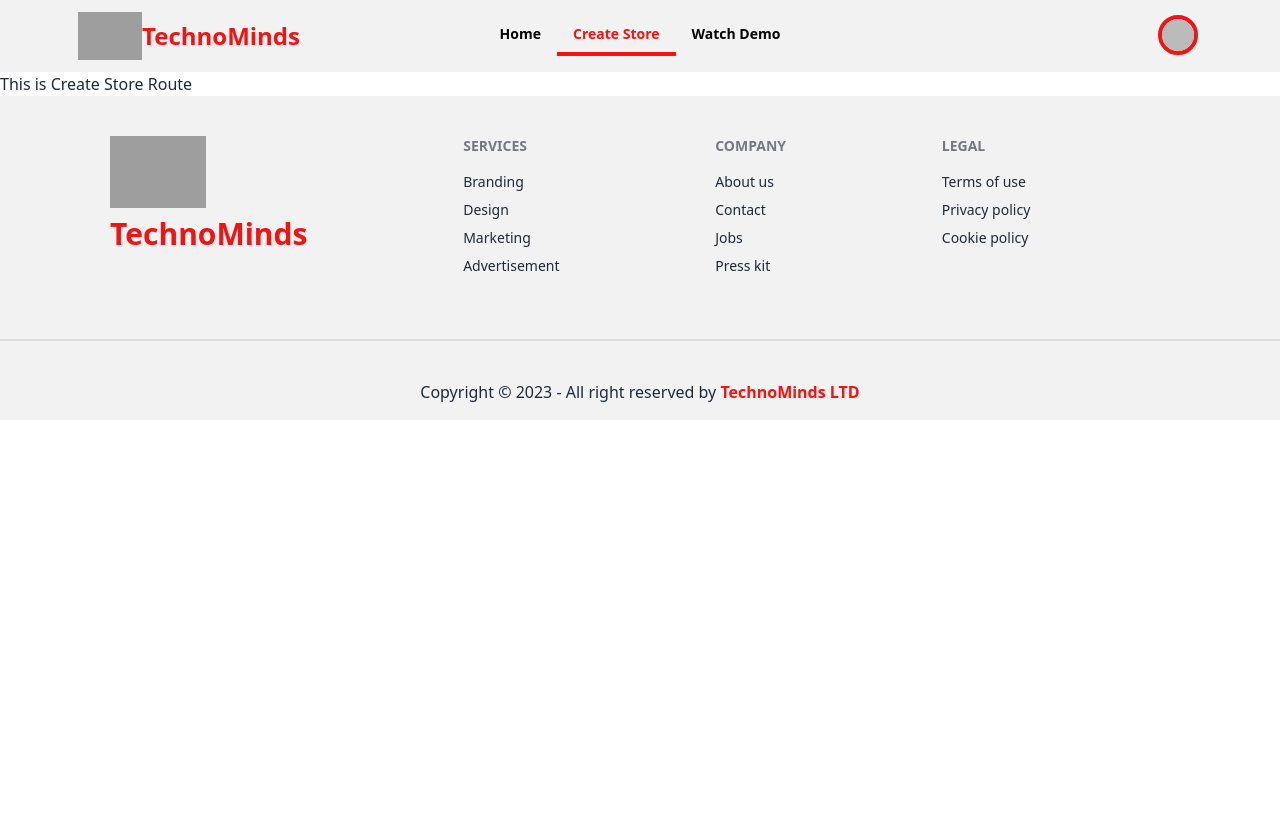
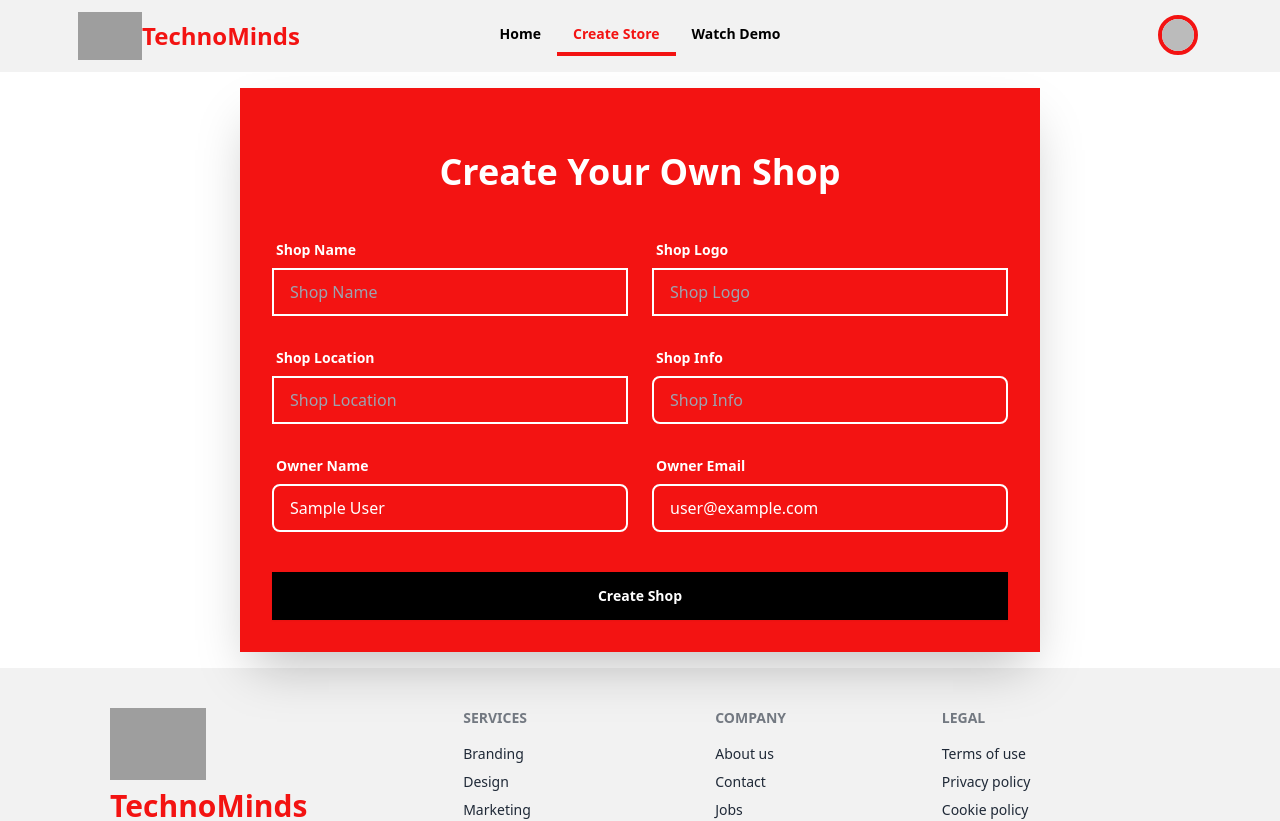
Before and after one commit to Ifteharr001/technomind-inventory-management-system, a React (Vite) app: page /create-store in a window 1280 px wide. Shown: the top 821 px of the page. Before the commit the page ends 800 px from the top, so only its background shows below. Built offline with nearby package versions, Linux system fonts and the light colour scheme; no server answers; sample sign-in values are in the browser's storage; grey boxes are pictures that could not be loaded.

Commit message:
created user shop route

```diff
--- a/src/Pages/CreateStore/CreateStore.jsx
+++ b/src/Pages/CreateStore/CreateStore.jsx
@@ -1,11 +1,164 @@
+import { useContext } from "react";
 import { Helmet } from "react-helmet-async";
+import { AuthContext } from "../../Provider/AuthProvider/AuthProvider";
 const CreateStore = () => {
+   const { user } = useContext(AuthContext);
+
+  const handleCreateShop = (e) => {
+    e.preventDefault();
+    const form = e.target;
+    const shopName = form.shopName.value;
+    const shopLogo = form.shopLogo.value;
+    const shopLocation = form.shopLocation.value;
+    const shopInfo = form.shopInfo.value;
+    const ownerName = form.ownerName.value;
+    const ownerEmail = form.ownerEmail.value;
+
+    const createShop = {
+      shopName,
+      shopLogo,
+      shopLocation,
+      shopInfo,
+      ownerName,
+      ownerEmail,
+      roll: 'manager'
+    };
+    console.log(createShop);
+
+
+  };
+
+
+
+
     return (
       <div>
         <Helmet>
           <title>TechnoMinds | Create Store</title>
         </Helmet>
-        <h2>This is Create Store Route</h2>
+
+        <div className="hero">
+          <div className="hero-content ">
+            <div className="card flex-shrink-0 lg:w-[800px] shadow-2xl bg-[#f31312] rounded-none border-none">
+              <form onSubmit={handleCreateShop} className="card-body ">
+                <h2 className="text-4xl font-bold my-8 text-[#fff]  text-center ">
+                  Create Your Own Shop
+                </h2>
+
+                <div className="grid grid-cols-1 md:grid-cols-2 gap-6">
+
+                  {/* Shop Name */}
+                  <div className="form-control">
+                    <label className="label">
+                      <span className="label-text  text-white font-bold">
+                        Shop Name
+                      </span>
+                    </label>
+                    <input
+                      type="text"
+                      name="shopName"
+                      placeholder="Shop Name"
+                      className="input input-bordered text-white bg-transparent border-2 border-white rounded-none"
+                      required
+                    />
+                  </div>
+
+                  {/* Shop Logo */}
+                  <div className="form-control">
+                    <label className="label">
+                      <span className="label-text  text-white font-bold">
+                        Shop Logo
+                      </span>
+                    </label>
+                    <input
+                      type="text"
+                      name="shopLogo"
+                      placeholder="Shop Logo"
+                      className="input input-bordered text-white  bg-transparent border-2 border-white rounded-none"
+                      required
+                    />
+                  </div>
+
+                  {/* Shop Location */}
+                  <div className="form-control">
+                    <label className="label">
+                      <span className="label-text  text-white font-bold">
+                        Shop Location
+                      </span>
+                    </label>
+                    <input
+                      type="text"
+                      name="shopLocation"
+                      placeholder="Shop Location"
+                      className="input input-bordered text-white  bg-transparent border-2 border-white rounded-none"
+                      required
+                    />
+                  </div>
+
+
+                  {/* Shop Info */}
+                  <div className="form-control">
+                    <label className="label">
+                      <span className="label-text  text-white font-bold">
+                        Shop Info
+                      </span>
+                    </label>
+                    <input
+                      type="text"
+                      placeholder="Shop Info"
+                      name="shopInfo"
+                      className="input input-bordered  text-white bg-transparent border-2 border-white rounded-None"
+                      required
+                    />
+                  </div>
+
+
+                  {/* Owner Name */}
+                  {user && (
+                    <div className="form-control">
+                      <label className="label">
+                        <span className="label-text  text-white font-bold">
+                          Owner Name
+                        </span>
+                      </label>
+                      <input
+                        defaultValue={user?.displayName}
+                        type="text"
+                        name="ownerName"
+                        className="input input-bordered  text-white bg-transparent border-2 border-white rounded-None"
+                        required
+                        readOnly={true}
+                      />
+                    </div>
+                  )}
+                  {user && (
+                    <div className="form-control">
+                      <label className="label">
+                        <span className="label-text  text-white font-bold">
+                          Owner Email
+                        </span>
+                      </label>
+                      <input
+                        defaultValue={user?.email}
+                        type="text"
+                        name="ownerEmail"
+                        className="input input-bordered  text-white bg-transparent border-2 border-white rounded-None"
+                        required
+                        readOnly={true}
+                      />
+                    </div>
+                  )}
+                </div>
+
+                <input
+                  className="btn btn-block rounded-none bg-[#000] border-none text-white mt-8"
+                  type="submit"
+                  value="Create Shop"
+                />
+              </form>
+            </div>
+          </div>
+        </div>
       </div>
     );
 };
--- a/src/Pages/Login/Login.jsx
+++ b/src/Pages/Login/Login.jsx
@@ -3,9 +3,10 @@ import { Link, useLocation, useNavigate } from "react-router-dom";
 import { FaEyeSlash, FaEye, FaGoogle  } from "react-icons/fa";
 import { Helmet } from "react-helmet-async";
 import { AuthContext } from "../../Provider/AuthProvider/AuthProvider";
+import useAxiosPublic from "../../Hooks/useAxiosPublic";
 const Login = () => {
     const [show, setShow] = useState(false);
-
+    const axiosPublic = useAxiosPublic()
     const { login, googleProvider } = useContext(AuthContext);
     const navigate = useNavigate();
     const location = useLocation();
@@ -26,8 +27,14 @@ const Login = () => {
     const handleGoogleLogin = () => {
       googleProvider()
         .then((result) => {
-          console.log(result.user);
-          navigate(location?.state ? location.state : "/");
+           const userInfo = {
+             email: result.user?.email,
+             name: result.user?.displayName,
+           };
+           axiosPublic.post("/users", userInfo).then((res) => {
+             console.log(res.data);
+             navigate(location?.state ? location.state : "/");
+           });
         })
         .catch((error) => {
           console.log(error);
--- a/src/Pages/Register/Register.jsx
+++ b/src/Pages/Register/Register.jsx
@@ -69,7 +69,16 @@ const Register = () => {
     const handleGoogleRegister = () => {
       googleProvider()
         .then((result) => {
-          navigate(location?.state ? location.state : "/");
+          const userInfo = {
+            email: result.user?.email,
+            name: result.user?.displayName
+          }
+          axiosPublic.post('/users', userInfo)
+          .then(res => {
+            console.log(res.data);
+            navigate(location?.state ? location.state : "/");
+          })
+
           console.log(result.user);
         })
         .catch((error) => {
```
